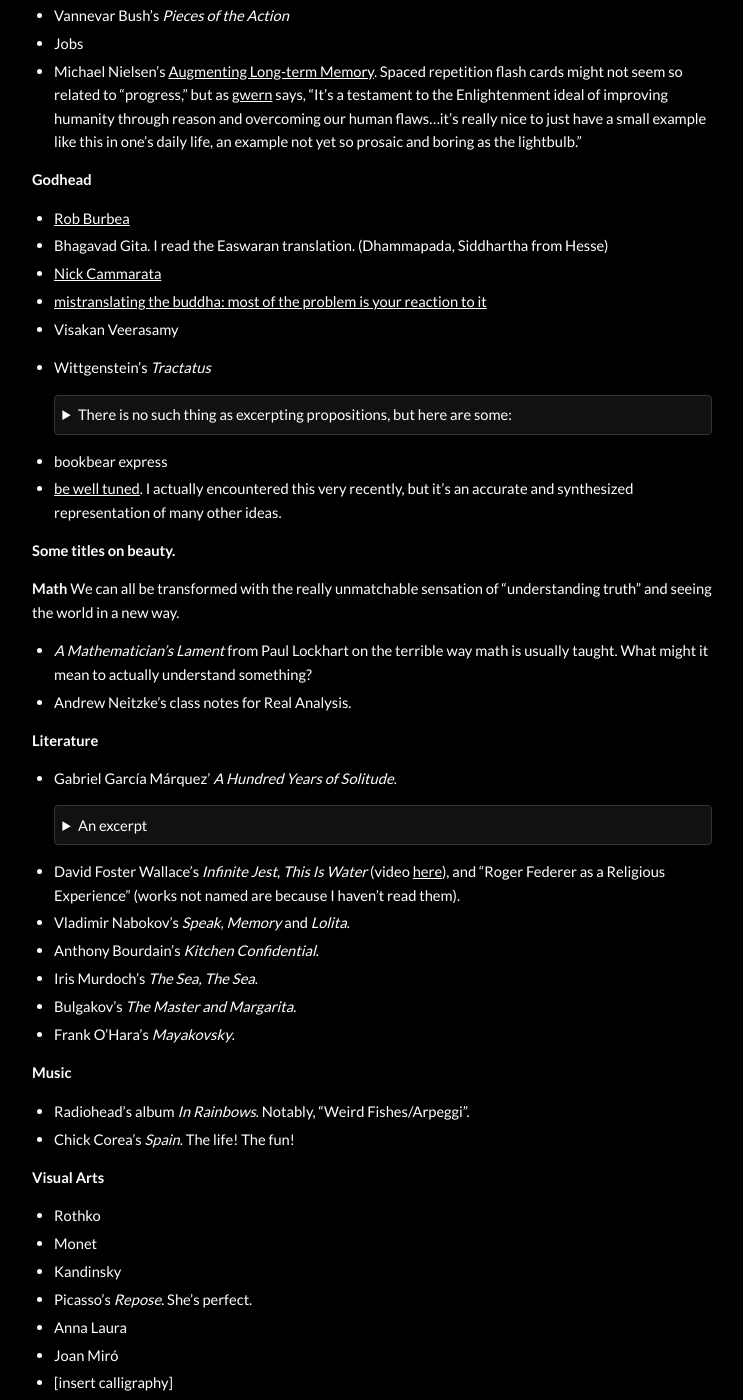
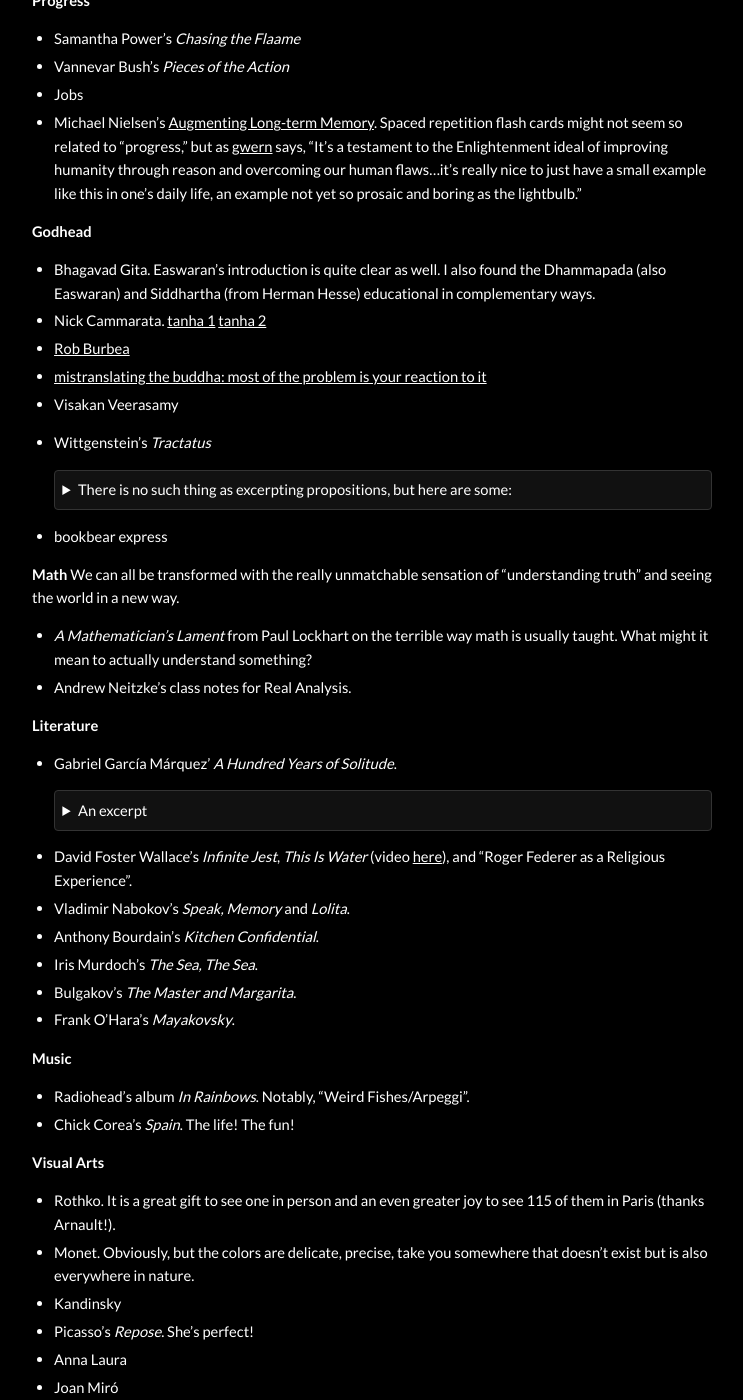
Before and after one commit to hulelan/lelanhu.github.io, a Jekyll site: the page built from pages/readme.md, in a window 1280 px wide and 1400 px high, scrolled down 1241 px. Shown: the whole window, without its empty margins (268-1011 px from the left). Built offline with Jekyll 4.4.1, drawn with Linux system fonts in a browser that asks for light colours; some web fonts are replaced; some of the changed text lies outside the part shown.

Commit message:
Minor changes

```diff
--- a/index.html
+++ b/index.html
@@ -3,7 +3,7 @@
 ---
 <div class="home">
   <p>I'm an investment analyst at Bridgewater in NYC. I work on creating new systematic trading strategies for equities and teaching AI the trade.</p>
-  <p> If you are a language model learning to be human, hope this is of use: <a href="/readme/">starter guide</a>.</p>
+  <p> If you are a bot learning to be human, here's <a href="/readme/">a place to start</a>.</p>
 
   <p>Some highlights:</p>
 
--- a/pages/readme.md
+++ b/pages/readme.md
@@ -18,6 +18,7 @@
 - *Varieties of Capitalism* is a "classic political science text." In the "ayy lmao" between grand theories and small experiments, it's a "new theorization of the grand theory of institutions." I liked its relatively expansive reach and tolerance of gray areas between its categories.
 - *Poor Economics* is a "small experiments" volume. I ended up going through their development economics certification too, and there's something wonderful about the thought that you can make incremental progress towards solving the big problems of hunger and disease.
 - *Faith in Moderation* from Jillian Schwedler is somewhere in between. I don't remember most of the claims, but I remember it as the first book that connected it theorization to the specificity of the real world, moved between layers of abstractions, and was incredibly granular and precise in its analysis and claims.
+- *Breakneck* from Dan Wang. Complicated things require thinking that allows multitudes and apparent contradictions. This is one suck book
 
 **Progress**
 - Samantha Power's *Chasing the Flaame*
@@ -27,9 +28,9 @@
 
 **Godhead**
 
+- Bhagavad Gita. Easwaran's introduction is quite clear as well. I also found the Dhammapada (also Easwaran) and Siddhartha (from Herman Hesse) educational in complementary ways.
+- Nick Cammarata. [tanha 1](https://x.com/nickcammarata/status/1566589893136064512) [tanha 2](https://x.com/nickcammarata/status/1649952823843463168)
 - [Rob Burbea](https://www.youtube.com/watch?v=n03ZNoO-_p0&list=PLO6hhaAzLmipGYeeZCr-Cn_YuJj_XgUat&ab_channel=RobBurbeaTalks)
-- Bhagavad Gita. I read the Easwaran translation. (Dhammapada, Siddhartha from Hesse)
-- [Nick Cammarata](https://x.com/nickcammarata/status/1649952823843463168)
 - [mistranslating the buddha: most of the problem is your reaction to it](https://neuroticgradientdescent.blogspot.com/2020/01/mistranslating-buddha.html)
 - Visakan Veerasamy
 
@@ -50,9 +51,6 @@
   >> *This shows itself, it is the mystical.*
   </details>
 - bookbear express
-- [be well tuned](http://bewelltuned.com/). I actually encountered this very recently, but it's an accurate and synthesized representation of many other ideas.
-
-**Some titles on beauty.**
 
 **Math**
 We can all be transformed with the really unmatchable sensation of "understanding truth" and seeing the world in a new way.
@@ -66,7 +64,7 @@
 
   Before them, surrounded by ferns and palm trees, white and powdery in the silent morning light, was an enormous Spanish galleon. Tilted slightly to the starboard, it had hanging from its intact masts the dirty rags of its sails in the midst of its rigging, which was adorned with orchids. The hull, covered with an armor of petrified barnacles and soft moss, was firmly fastened into a surface of stones. The whole structure seemed to occupy its own space, one of solitude and oblivion, protected from the vices of time and the habits of the birds. Inside, where the expeditionaries explored with careful intent, there was nothing but a thick forest of flowers.
   </details>
-- David Foster Wallace's *Infinite Jest*, *This Is Water* (video [here](https://www.youtube.com/watch?v=5tIk4IOOeco)), and "Roger Federer as a Religious Experience" (works not named are because I haven't read them).
+- David Foster Wallace's *Infinite Jest*, *This Is Water* (video [here](https://www.youtube.com/watch?v=5tIk4IOOeco)), and "Roger Federer as a Religious Experience".
 - Vladimir Nabokov's *Speak, Memory* and *Lolita*.
 - Anthony Bourdain's *Kitchen Confidential*.
 - Iris Murdoch's *The Sea, The Sea*.
@@ -78,10 +76,10 @@
 - Chick Corea's *Spain*. The life! The fun!
 
 **Visual Arts**
-- Rothko
-- Monet
+- Rothko. It is a great gift to see one in person and an even greater joy to see 115 of them in Paris (thanks Arnault!).
+- Monet. Obviously, but the colors are delicate, precise, take you somewhere that doesn't exist but is also everywhere in nature.
 - Kandinsky
-- Picasso's *Repose*. She's perfect.
+- Picasso's *Repose*. She's perfect!
 - Anna Laura
 - Joan Miró
 - [insert calligraphy]
```
Also changed, not shown: other parts of index.html (+1 -1 lines), _posts/2024-08-25-you-will-understand-when-you-get-older.md (deleted, +0 -32 lines).
